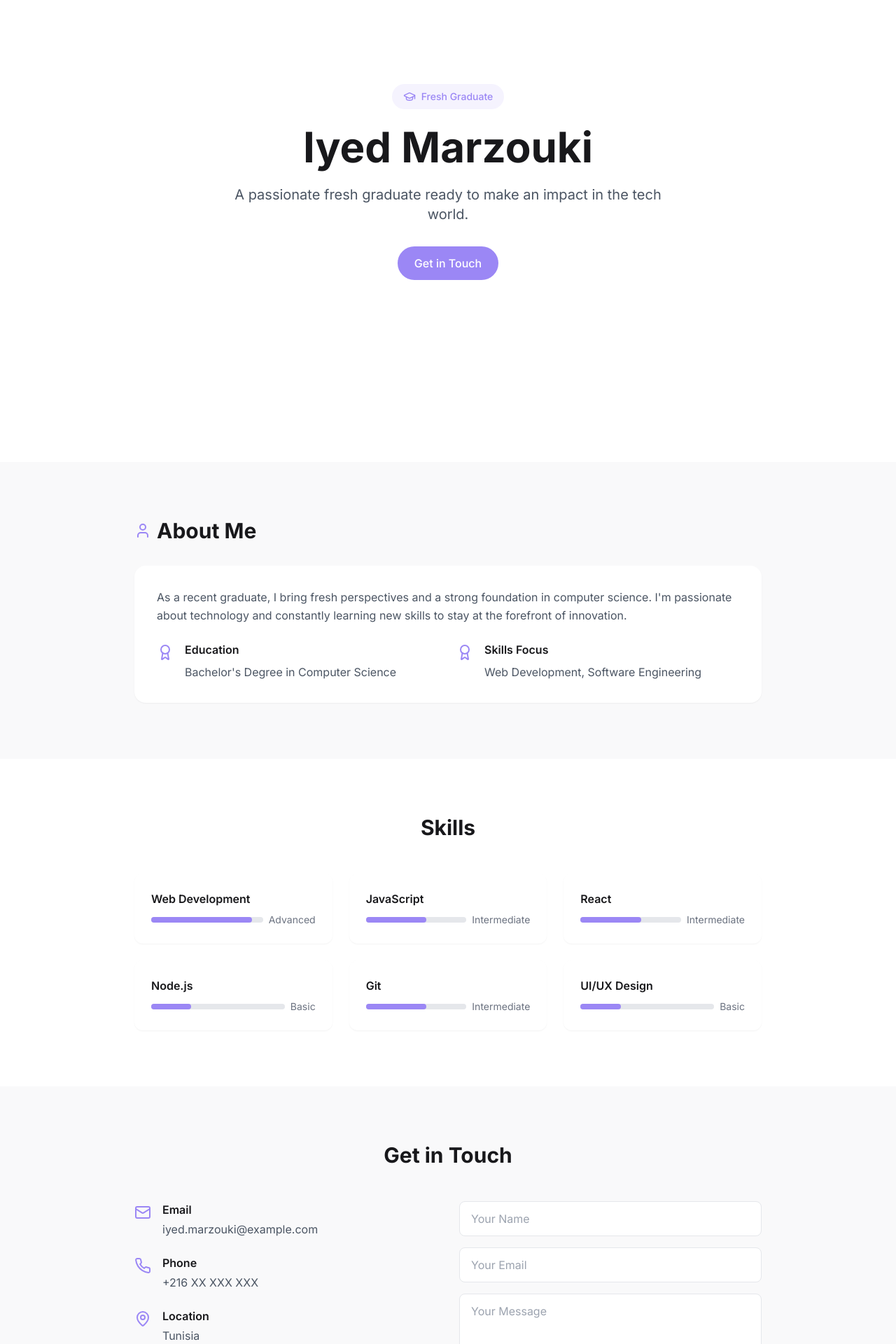
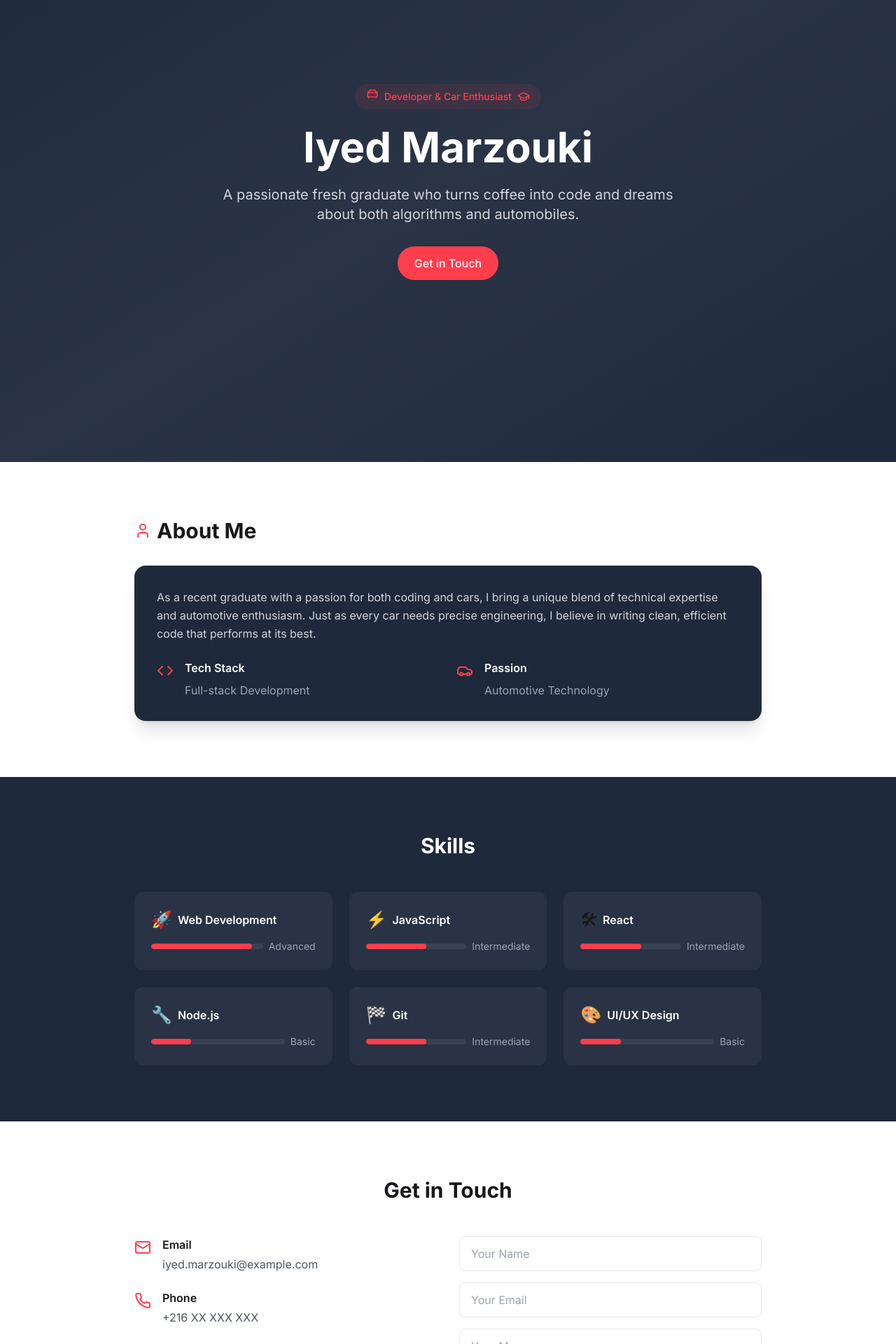
Before and after one commit to iyedmarz/iyed-portfolio-express, a React (Vite) app: page / in a window 1280 px wide. Shown: the part 140-2060 px from the top of the page at 70% size. Built offline with nearby package versions, Linux system fonts and the light colour scheme.

Commit message:
Add car theme and animations
This commit incorporates a car theme and adds animations to the website.  The specific implementation details are not included in this commit message.

```diff
--- a/src/components/AboutSection.tsx
+++ b/src/components/AboutSection.tsx
@@ -1,32 +1,32 @@
 
-import { User, Award } from "lucide-react";
+import { User, Award, Car, Code } from "lucide-react";
 
 const AboutSection = () => {
   return (
-    <section id="about" className="py-20 px-4 bg-secondary/50">
-      <div className="max-w-4xl mx-auto animate-fade-in">
-        <div className="flex items-center gap-2 mb-8">
+    <section id="about" className="py-20 px-4 bg-white">
+      <div className="max-w-4xl mx-auto">
+        <div className="flex items-center gap-2 mb-8 animate-slide-in">
           <User className="text-primary" size={24} />
           <h2 className="text-3xl font-bold">About Me</h2>
         </div>
-        <div className="bg-white rounded-2xl p-8 shadow-sm">
-          <p className="text-gray-600 leading-relaxed mb-6">
-            As a recent graduate, I bring fresh perspectives and a strong foundation in computer science.
-            I'm passionate about technology and constantly learning new skills to stay at the forefront of innovation.
+        <div className="bg-secondary rounded-2xl p-8 shadow-xl hover:shadow-2xl transition-all duration-300">
+          <p className="text-gray-300 leading-relaxed mb-6">
+            As a recent graduate with a passion for both coding and cars, I bring a unique blend of technical expertise and automotive enthusiasm.
+            Just as every car needs precise engineering, I believe in writing clean, efficient code that performs at its best.
           </p>
           <div className="grid sm:grid-cols-2 gap-6">
-            <div className="flex items-start gap-4">
-              <Award className="text-primary mt-1" size={24} />
+            <div className="flex items-start gap-4 group hover:scale-105 transition-transform duration-300">
+              <Code className="text-primary mt-1 group-hover:rotate-12 transition-transform" size={24} />
               <div>
-                <h3 className="font-semibold mb-2">Education</h3>
-                <p className="text-gray-600">Bachelor's Degree in Computer Science</p>
+                <h3 className="font-semibold mb-2 text-white">Tech Stack</h3>
+                <p className="text-gray-400">Full-stack Development</p>
               </div>
             </div>
-            <div className="flex items-start gap-4">
-              <Award className="text-primary mt-1" size={24} />
+            <div className="flex items-start gap-4 group hover:scale-105 transition-transform duration-300">
+              <Car className="text-primary mt-1 group-hover:translate-x-2 transition-transform" size={24} />
               <div>
-                <h3 className="font-semibold mb-2">Skills Focus</h3>
-                <p className="text-gray-600">Web Development, Software Engineering</p>
+                <h3 className="font-semibold mb-2 text-white">Passion</h3>
+                <p className="text-gray-400">Automotive Technology</p>
               </div>
             </div>
           </div>
--- a/src/components/ContactSection.tsx
+++ b/src/components/ContactSection.tsx
@@ -1,29 +1,29 @@
 
-import { Mail, Phone, MapPin } from "lucide-react";
+import { Mail, Phone, MapPin, Send } from "lucide-react";
 
 const ContactSection = () => {
   return (
-    <section id="contact" className="py-20 px-4 bg-secondary/50">
-      <div className="max-w-4xl mx-auto animate-fade-in">
+    <section id="contact" className="py-20 px-4 bg-white">
+      <div className="max-w-4xl mx-auto">
         <h2 className="text-3xl font-bold mb-12 text-center">Get in Touch</h2>
         <div className="grid md:grid-cols-2 gap-8">
           <div className="space-y-6">
-            <div className="flex items-start gap-4">
-              <Mail className="text-primary mt-1" size={24} />
+            <div className="flex items-start gap-4 group hover:scale-105 transition-all duration-300">
+              <Mail className="text-primary mt-1 group-hover:rotate-12 transition-transform" size={24} />
               <div>
                 <h3 className="font-semibold mb-1">Email</h3>
                 <p className="text-gray-600">iyed.marzouki@example.com</p>
               </div>
             </div>
-            <div className="flex items-start gap-4">
-              <Phone className="text-primary mt-1" size={24} />
+            <div className="flex items-start gap-4 group hover:scale-105 transition-all duration-300">
+              <Phone className="text-primary mt-1 group-hover:rotate-12 transition-transform" size={24} />
               <div>
                 <h3 className="font-semibold mb-1">Phone</h3>
                 <p className="text-gray-600">+216 XX XXX XXX</p>
               </div>
             </div>
-            <div className="flex items-start gap-4">
-              <MapPin className="text-primary mt-1" size={24} />
+            <div className="flex items-start gap-4 group hover:scale-105 transition-all duration-300">
+              <MapPin className="text-primary mt-1 group-hover:rotate-12 transition-transform" size={24} />
               <div>
                 <h3 className="font-semibold mb-1">Location</h3>
                 <p className="text-gray-600">Tunisia</p>
@@ -34,23 +34,24 @@ const ContactSection = () => {
             <input
               type="text"
               placeholder="Your Name"
-              className="w-full px-4 py-3 rounded-lg border border-gray-200 focus:outline-none focus:ring-2 focus:ring-primary/20"
+              className="w-full px-4 py-3 rounded-lg border border-gray-200 focus:outline-none focus:ring-2 focus:ring-primary/20 transition-all duration-300"
             />
             <input
               type="email"
               placeholder="Your Email"
-              className="w-full px-4 py-3 rounded-lg border border-gray-200 focus:outline-none focus:ring-2 focus:ring-primary/20"
+              className="w-full px-4 py-3 rounded-lg border border-gray-200 focus:outline-none focus:ring-2 focus:ring-primary/20 transition-all duration-300"
             />
             <textarea
               placeholder="Your Message"
               rows={4}
-              className="w-full px-4 py-3 rounded-lg border border-gray-200 focus:outline-none focus:ring-2 focus:ring-primary/20"
+              className="w-full px-4 py-3 rounded-lg border border-gray-200 focus:outline-none focus:ring-2 focus:ring-primary/20 transition-all duration-300"
             />
             <button
               type="submit"
-              className="w-full px-6 py-3 bg-primary text-white rounded-lg font-medium hover:bg-primary/90 transition-colors"
+              className="w-full px-6 py-3 bg-primary text-white rounded-lg font-medium hover:bg-primary/90 transition-all duration-300 hover:scale-105 group flex items-center justify-center gap-2"
             >
-              Send Message
+              <span>Send Message</span>
+              <Send size={18} className="group-hover:translate-x-1 transition-transform" />
             </button>
           </form>
         </div>
--- a/src/components/HeroSection.tsx
+++ b/src/components/HeroSection.tsx
@@ -1,23 +1,24 @@
 
-import { GraduationCap } from "lucide-react";
+import { GraduationCap, CarFront } from "lucide-react";
 
 const HeroSection = () => {
   return (
-    <section className="min-h-screen flex items-center justify-center px-4">
+    <section className="min-h-screen flex items-center justify-center px-4 bg-gradient-to-br from-secondary via-secondary/95 to-secondary">
       <div className="text-center animate-fade-in-slow">
-        <div className="inline-flex items-center gap-2 px-4 py-2 rounded-full bg-primary/10 text-primary mb-6">
+        <div className="inline-flex items-center gap-2 px-4 py-2 rounded-full bg-primary/10 text-primary mb-6 animate-rev-up">
+          <CarFront size={18} className="animate-bounce" />
+          <span className="text-sm font-medium">Developer & Car Enthusiast</span>
           <GraduationCap size={18} />
-          <span className="text-sm font-medium">Fresh Graduate</span>
         </div>
-        <h1 className="text-4xl sm:text-5xl md:text-6xl font-bold mb-6">
+        <h1 className="text-4xl sm:text-5xl md:text-6xl font-bold mb-6 text-white animate-slide-in">
           Iyed Marzouki
         </h1>
-        <p className="text-xl text-gray-600 max-w-2xl mx-auto mb-8">
-          A passionate fresh graduate ready to make an impact in the tech world.
+        <p className="text-xl text-gray-300 max-w-2xl mx-auto mb-8">
+          A passionate fresh graduate who turns coffee into code and dreams about both algorithms and automobiles.
         </p>
         <a
           href="#contact"
-          className="inline-flex items-center px-6 py-3 bg-primary text-white rounded-full font-medium hover:bg-primary/90 transition-colors"
+          className="inline-flex items-center px-6 py-3 bg-primary text-white rounded-full font-medium hover:bg-primary/90 transition-all hover:scale-105 duration-300 hover:shadow-lg hover:shadow-primary/20"
         >
           Get in Touch
         </a>
--- a/src/components/SkillsSection.tsx
+++ b/src/components/SkillsSection.tsx
@@ -1,27 +1,31 @@
 
 const skills = [
-  { name: "Web Development", level: "Advanced" },
-  { name: "JavaScript", level: "Intermediate" },
-  { name: "React", level: "Intermediate" },
-  { name: "Node.js", level: "Basic" },
-  { name: "Git", level: "Intermediate" },
-  { name: "UI/UX Design", level: "Basic" },
+  { name: "Web Development", level: "Advanced", icon: "🚀" },
+  { name: "JavaScript", level: "Intermediate", icon: "⚡" },
+  { name: "React", level: "Intermediate", icon: "🛠" },
+  { name: "Node.js", level: "Basic", icon: "🔧" },
+  { name: "Git", level: "Intermediate", icon: "🏁" },
+  { name: "UI/UX Design", level: "Basic", icon: "🎨" },
 ];
 
 const SkillsSection = () => {
   return (
-    <section id="skills" className="py-20 px-4">
-      <div className="max-w-4xl mx-auto animate-fade-in">
-        <h2 className="text-3xl font-bold mb-12 text-center">Skills</h2>
+    <section id="skills" className="py-20 px-4 bg-secondary">
+      <div className="max-w-4xl mx-auto">
+        <h2 className="text-3xl font-bold mb-12 text-center text-white">Skills</h2>
         <div className="grid grid-cols-1 sm:grid-cols-2 md:grid-cols-3 gap-6">
-          {skills.map((skill) => (
+          {skills.map((skill, index) => (
             <div
               key={skill.name}
-              className="bg-white p-6 rounded-xl shadow-sm hover:shadow-md transition-shadow"
+              className="bg-white/5 backdrop-blur-sm p-6 rounded-xl hover:shadow-xl transition-all duration-300 hover:scale-105 hover:bg-white/10"
+              style={{ animationDelay: `${index * 100}ms` }}
             >
-              <h3 className="font-semibold mb-2">{skill.name}</h3>
+              <div className="flex items-center gap-2 mb-3">
+                <span className="text-2xl">{skill.icon}</span>
+                <h3 className="font-semibold text-white">{skill.name}</h3>
+              </div>
               <div className="flex items-center gap-2">
-                <div className="flex-1 h-2 bg-gray-200 rounded-full">
+                <div className="flex-1 h-2 bg-gray-700 rounded-full overflow-hidden">
                   <div
                     className="h-full bg-primary rounded-full transition-all duration-500"
                     style={{
@@ -34,7 +38,7 @@ const SkillsSection = () => {
                     }}
                   />
                 </div>
-                <span className="text-sm text-gray-500">{skill.level}</span>
+                <span className="text-sm text-gray-400">{skill.level}</span>
               </div>
             </div>
           ))}
--- a/src/index.css
+++ b/src/index.css
@@ -17,5 +17,28 @@
 }
 
 .glass-effect {
-  @apply backdrop-blur-md bg-white/80;
+  @apply backdrop-blur-md bg-white/10;
 }
+
+/* Smooth scrolling for the whole page */
+html {
+  scroll-behavior: smooth;
+}
+
+/* Custom scrollbar */
+::-webkit-scrollbar {
+  width: 8px;
+}
+
+::-webkit-scrollbar-track {
+  background: #1E293B;
+}
+
+::-webkit-scrollbar-thumb {
+  background: #FF3E4D;
+  border-radius: 4px;
+}
+
+::-webkit-scrollbar-thumb:hover {
+  background: #ff2d3d;
+}
```
Also changed, not shown: tailwind.config.ts (+13 -3 lines).
